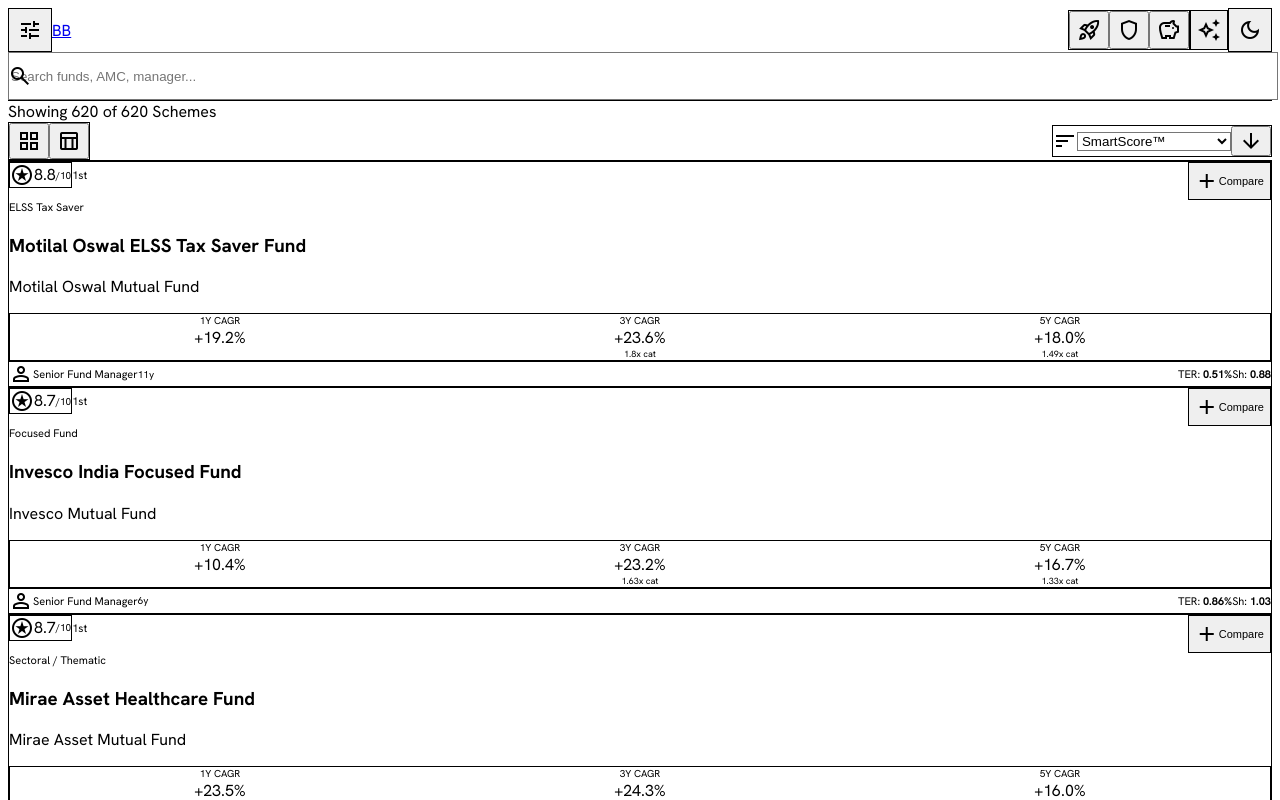
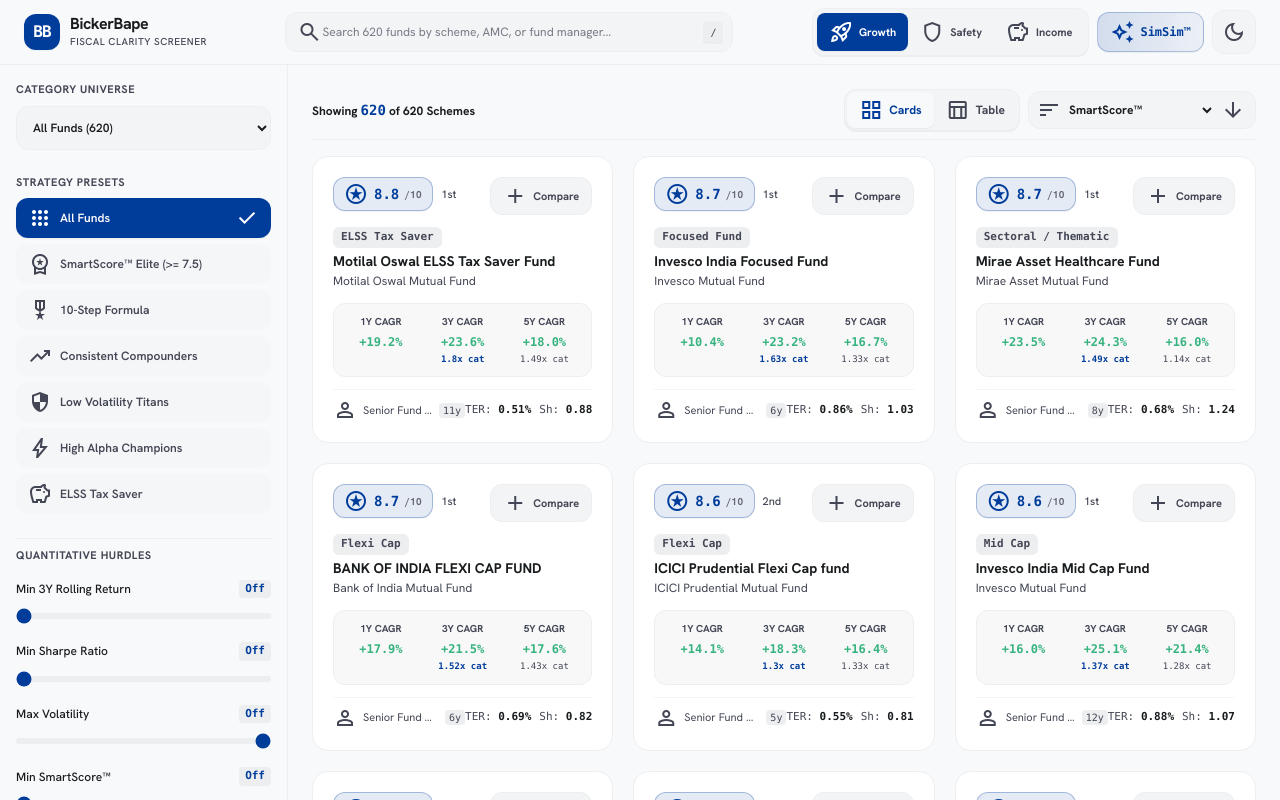
Before and after one commit to Prashant1873/BickerBape, a Next.js app: page / in a window 1280 px wide. Shown: the top 800 px of the page. Built offline with nearby package versions, Linux system fonts and the light colour scheme.

Commit message:
fix(css): migrate tailwind v4 directives to @import, @source, and @theme

```diff
--- a/src/app/globals.css
+++ b/src/app/globals.css
@@ -1,12 +1,12 @@
-@tailwind base;
-@tailwind components;
-@tailwind utilities;
+@import "tailwindcss";
+@source "../**";
+
 
 body {
   font-family: 'Hanken Grotesk', -apple-system, BlinkMacSystemFont, 'Segoe UI', Roboto, sans-serif;
 }
 
-:root {
+@theme {
   /* Surface & Background */
   --color-background: #f8f9fb;
   --color-surface: #f8f9fb;
@@ -43,13 +43,20 @@
   /* Text & Typography */
   --color-on-surface: #191c1e;
   --color-on-surface-variant: #434654;
+  --color-on-background: #191c1e;
   --color-outline: #737685;
   --color-outline-variant: #c3c6d6;
+  --color-error: #DE350B;
+  --color-error-container: #ffdad6;
 
-  /* Shadows */
-  --shadow-level-1: 0px 4px 12px rgba(9, 30, 66, 0.08);
-  --shadow-level-2: 0px 8px 24px rgba(9, 30, 66, 0.12);
-  --shadow-level-3: 0px 16px 40px rgba(9, 30, 66, 0.16);
+  /* Typography Font Families */
+  --font-display-financial: 'Hanken Grotesk', -apple-system, BlinkMacSystemFont, 'Segoe UI', Roboto, sans-serif;
+  --font-headline-lg: 'Hanken Grotesk', -apple-system, BlinkMacSystemFont, 'Segoe UI', Roboto, sans-serif;
+  --font-headline-md: 'Hanken Grotesk', -apple-system, BlinkMacSystemFont, 'Segoe UI', Roboto, sans-serif;
+  --font-body-lg: 'Hanken Grotesk', -apple-system, BlinkMacSystemFont, 'Segoe UI', Roboto, sans-serif;
+  --font-body-md: 'Hanken Grotesk', -apple-system, BlinkMacSystemFont, 'Segoe UI', Roboto, sans-serif;
+  --font-label-bold: 'Hanken Grotesk', -apple-system, BlinkMacSystemFont, 'Segoe UI', Roboto, sans-serif;
+  --font-label-sm: 'Hanken Grotesk', -apple-system, BlinkMacSystemFont, 'Segoe UI', Roboto, sans-serif;
 }
 
 html.dark, .dark {
@@ -84,8 +91,11 @@
 
   --color-on-surface: #f1f5f9;
   --color-on-surface-variant: #94a3b8;
+  --color-on-background: #f1f5f9;
   --color-outline: #64748b;
   --color-outline-variant: #334155;
+  --color-error: #f87171;
+  --color-error-container: rgba(248, 113, 113, 0.2);
 }
 
 /* Touch Spring tactile feedback */
```
